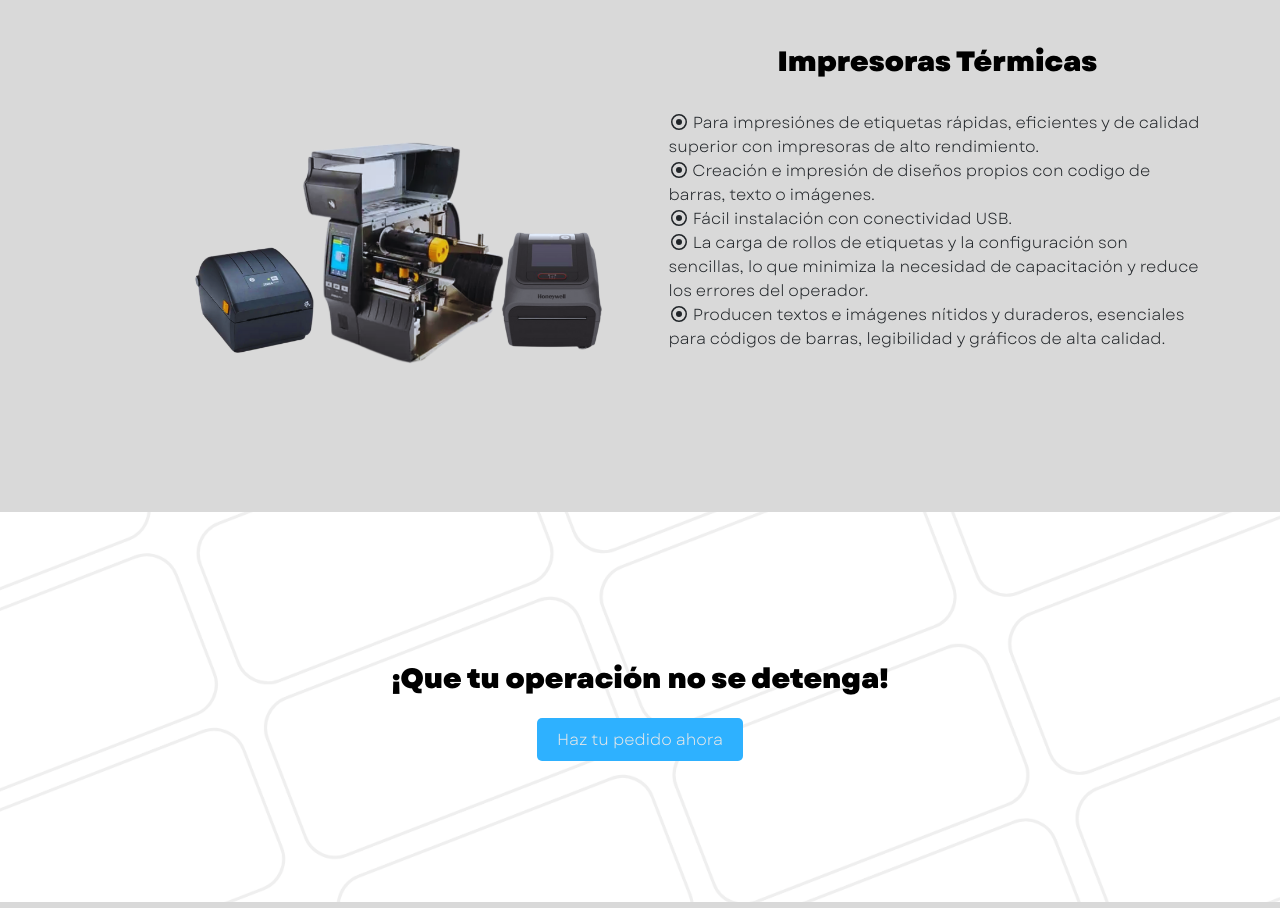
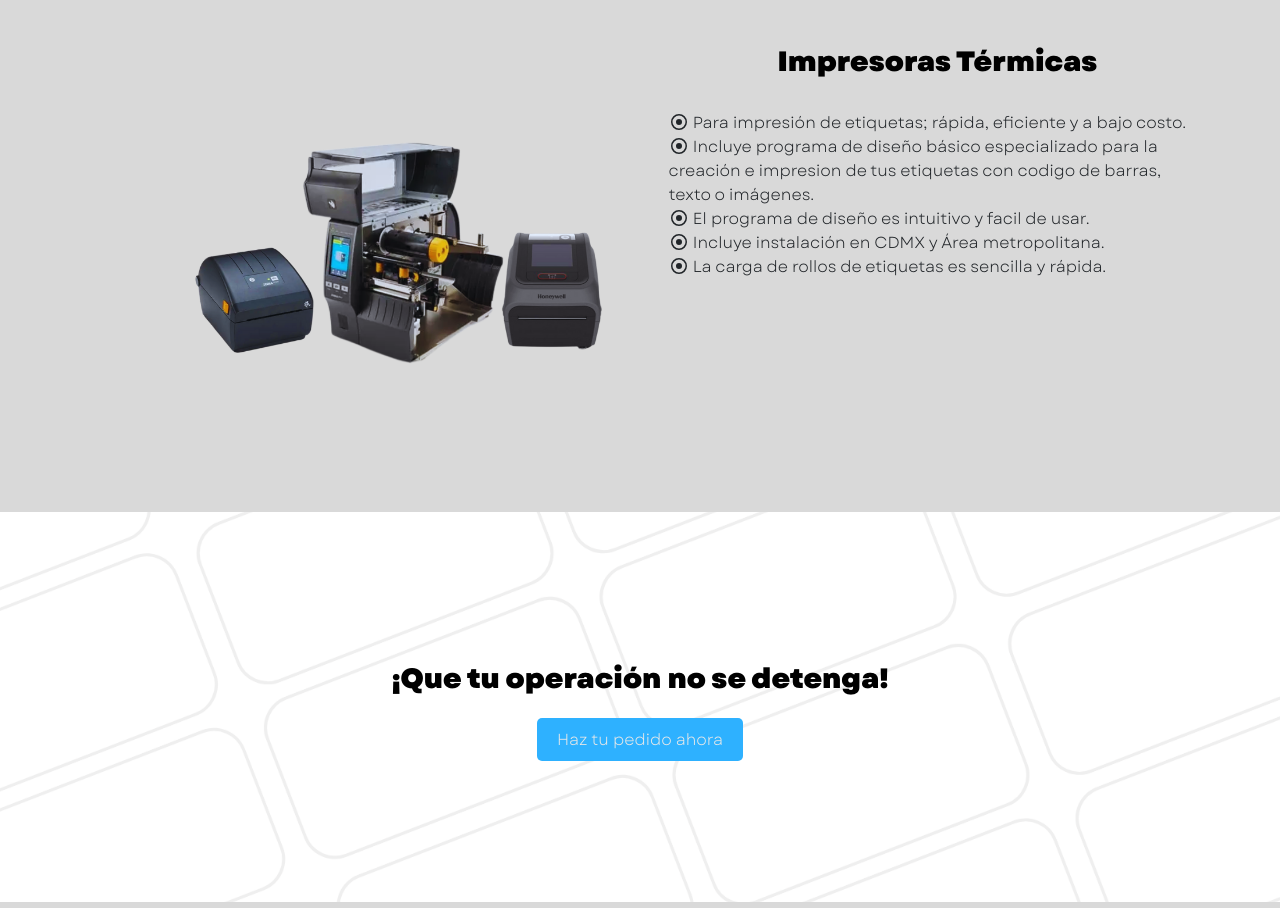
Before and after one commit to shakemx/estiquetastock, a plain HTML site: page index.html in a window 1280 px wide. Shown: the part 2503-3411 px from the top of the page. Drawn offline with nearby package versions, Linux system fonts and the light colour scheme.

Commit message:
fix after customer revision II

```diff
--- a/products.html
+++ b/products.html
@@ -75,28 +75,23 @@
         <ul>
           <li>
             <i class="fa-regular fa-circle-dot"></i>
-            Para impresiónes de etiquetas rápidas, eficientes y de calidad
-            superior con impresoras de alto rendimiento.
+            Para impresión de etiquetas; rápida, eficiente y a bajo costo.
           </li>
           <li>
             <i class="fa-regular fa-circle-dot"></i>
-            Creación e impresión de diseños propios con codigo de barras, texto
-            o imágenes.
+            Incluye programa de diseño básico especializado para la creación e impresion de tus etiquetas con codigo de barras, texto o imágenes.
           </li>
           <li>
             <i class="fa-regular fa-circle-dot"></i>
-            Fácil instalación con conectividad USB.
+            El programa de diseño es intuitivo y facil de usar.
           </li>
           <li>
             <i class="fa-regular fa-circle-dot"></i>
-            La carga de rollos de etiquetas y la configuración son sencillas, lo
-            que minimiza la necesidad de capacitación y reduce los errores del
-            operador.
+            Incluye instalación en CDMX y Área metropolitana.
           </li>
           <li>
             <i class="fa-regular fa-circle-dot"></i>
-            Producen textos e imágenes nítidos y duraderos, esenciales para
-            códigos de barras, legibilidad y gráficos de alta calidad.
+            La carga de rollos de etiquetas es sencilla y rápida.
           </li>
         </ul>
       </div>
```
Also changed, not shown: assets/images/ribbons.png, 1 other file.
